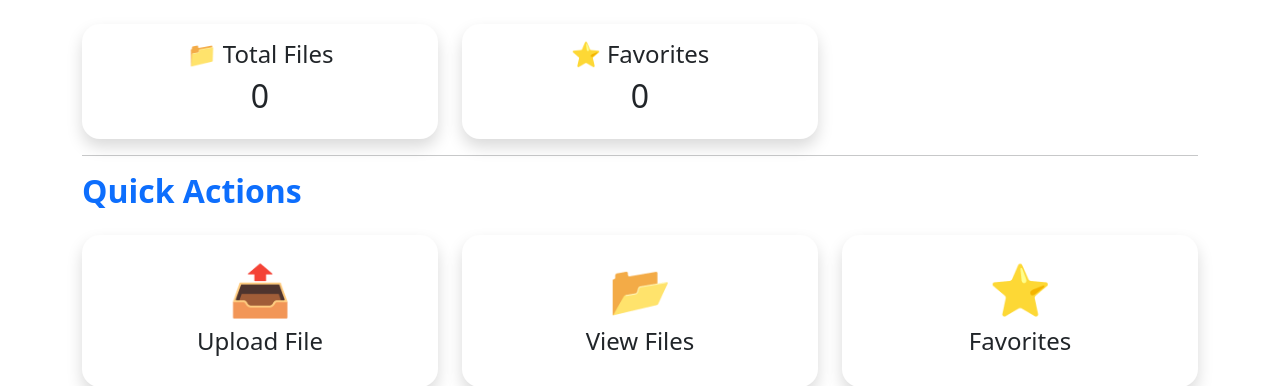
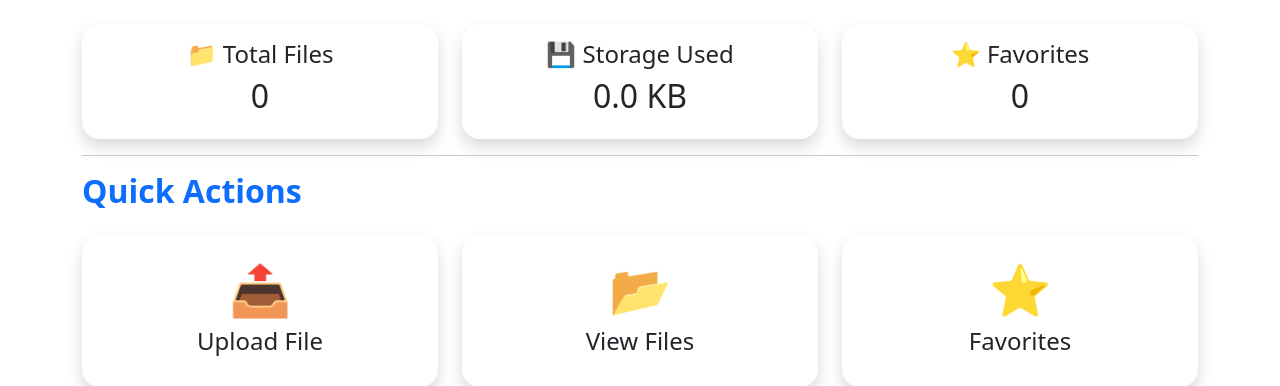
Before and after one commit to yazhini001/CloudBackupSystem, a Flask app: page /dashboard in a window 1280 px wide. Shown: the part 62-448 px from the top of the page. Run offline with Flask 3, Linux system fonts and the light colour scheme; the visitor is signed in with stand-in values (Sample User, id 1); data that the repository does not hold is empty.

Commit message:
Fixed dashboard storage calculation and updated upload/download features

```diff
--- a/templates/dashboard.html
+++ b/templates/dashboard.html
@@ -42,7 +42,13 @@
             </div>
 
             <!-- Storage -->
-
+            <!-- Storage Used -->
+<div class="col-md-4">
+    <div class="card dashboard-card text-center p-3 shadow">
+        <h4>💾 Storage Used</h4>
+        <h2>{{ total_size }} KB</h2>
+    </div>
+</div>
 
             <!-- Favorites -->
             <div class="col-md-4">
```
